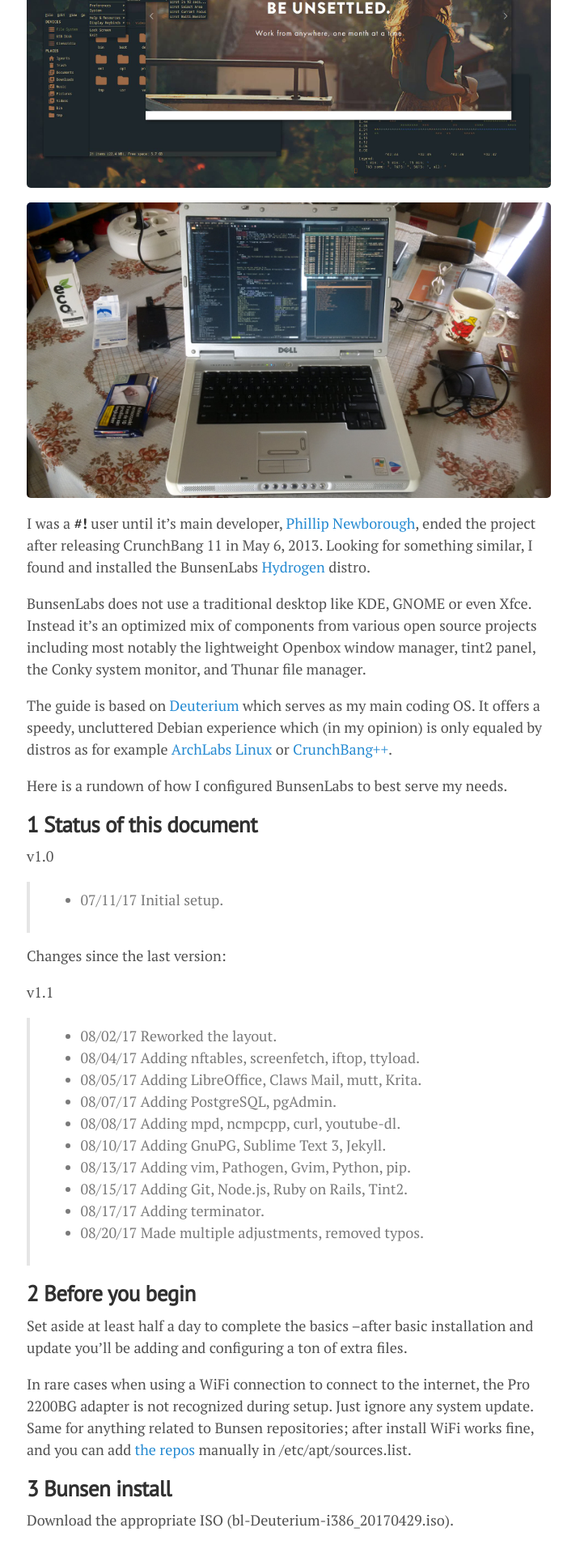
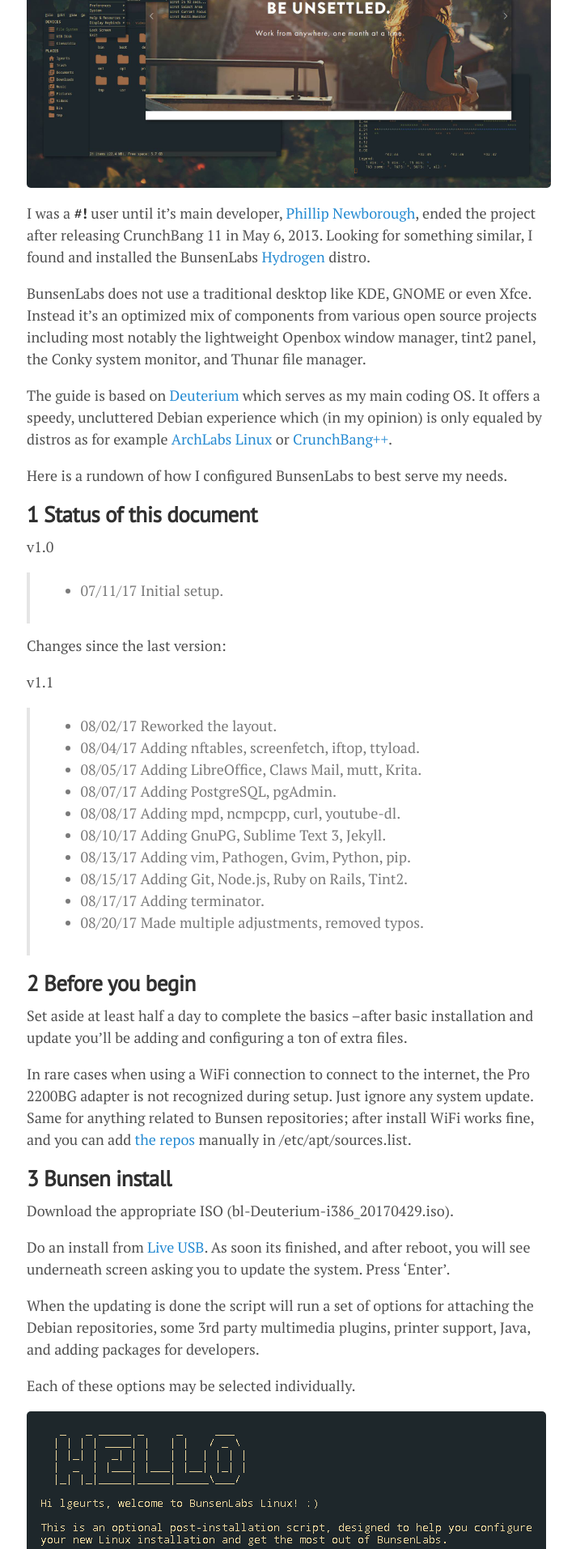
Before and after one commit to lgeurts/lgeurts.github.io, a Jekyll site: the page built from _posts/2017-07-11-bunsenlabs-linux-setup-notes-for dell-inspiron-6000.md, in a window 1280 px wide. Shown: the part 427-2340 px from the top of the page at 81% size, without its empty margins (283-995 px from the left). Built offline with Jekyll 4.4.1, drawn with Linux system fonts in a browser that asks for light colours; nearby versions of some CDN libraries; comment, search, counter and statistics services are not loaded.

Commit message:
Change #11

```diff
--- a/_posts/2017-07-11-bunsenlabs-linux-setup-notes-for dell-inspiron-6000.md
+++ b/_posts/2017-07-11-bunsenlabs-linux-setup-notes-for dell-inspiron-6000.md
@@ -8,7 +8,7 @@
 ---
 
 ![BunsenLabs Deuterium, fresh install](/assets/bunsenlabs-deuterium.jpg)
-![Dell Inspiron 6000](/assets/dell-inspiron-6000.jpg)
+
 I was a **#!** user until it's main developer, [Phillip Newborough](https://corenominal.org), ended the project after releasing CrunchBang 11 in May 6, 2013. Looking for something similar, I found and installed the BunsenLabs [Hydrogen](http://distrowatch.com/table.php?distribution=bunsenlabs) distro.
 
 BunsenLabs does not use a traditional desktop like KDE, GNOME or even Xfce. Instead it's an optimized mix of components from various open source projects including most notably the lightweight Openbox window manager, tint2 panel, the Conky system monitor, and Thunar file manager.
```
